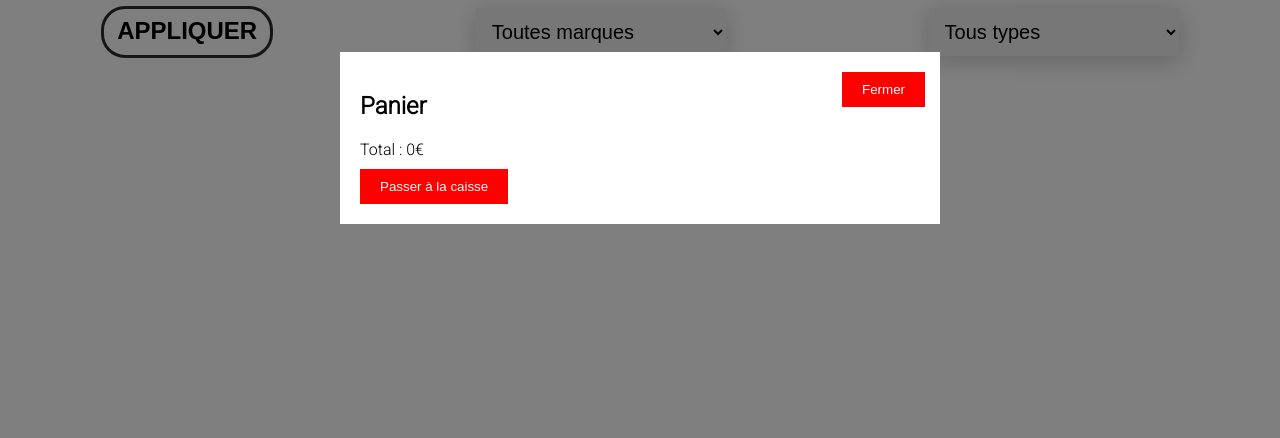
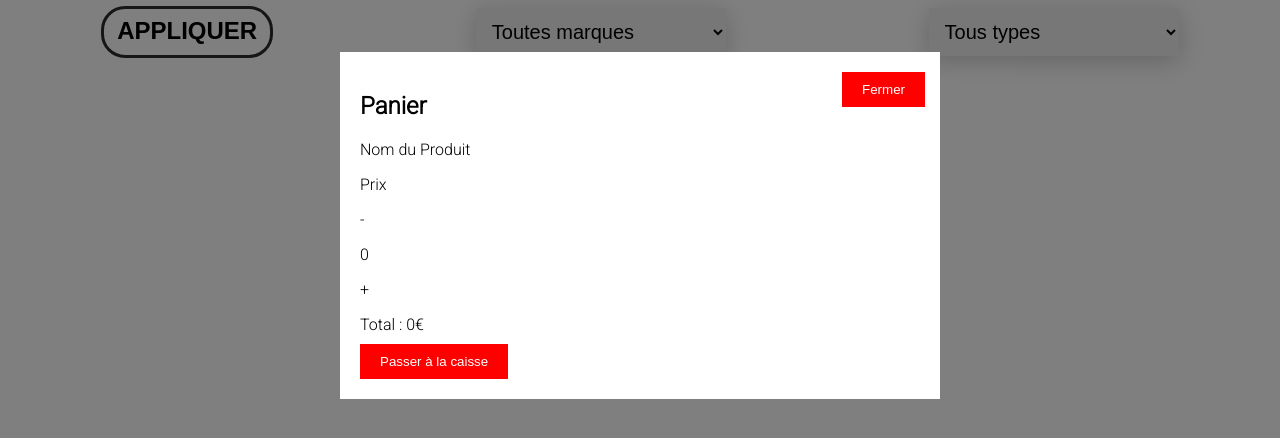
Before and after one commit to Tony-De-Donato/DEDONATO-KOJOCK-shopping-app, a plain HTML site: page frontend/index.html in a window 1280 px wide. Both pictures are taken after a click on the button 1193 px from the left and 59 px from the top of the page. Shown: the part 140-578 px from the top of the page. Drawn offline with Linux system fonts and the light colour scheme; no server answers.

Commit message:
class items in cart

```diff
--- a/frontend/index.html
+++ b/frontend/index.html
@@ -31,6 +31,13 @@
             <h2>Panier</h2>
             <div class="cart-items">
                 <!-- Les articles du panier seront ajoutés ici -->
+                <div class="items">
+                    <p>Nom du Produit</p>
+                    <p>Prix</p>
+                    <p>-</p>
+                    <p>0</p>
+                    <p>+</p>
+                </div>
             </div>
             <div class="cart-total">
                 <span>Total :</span>
```
